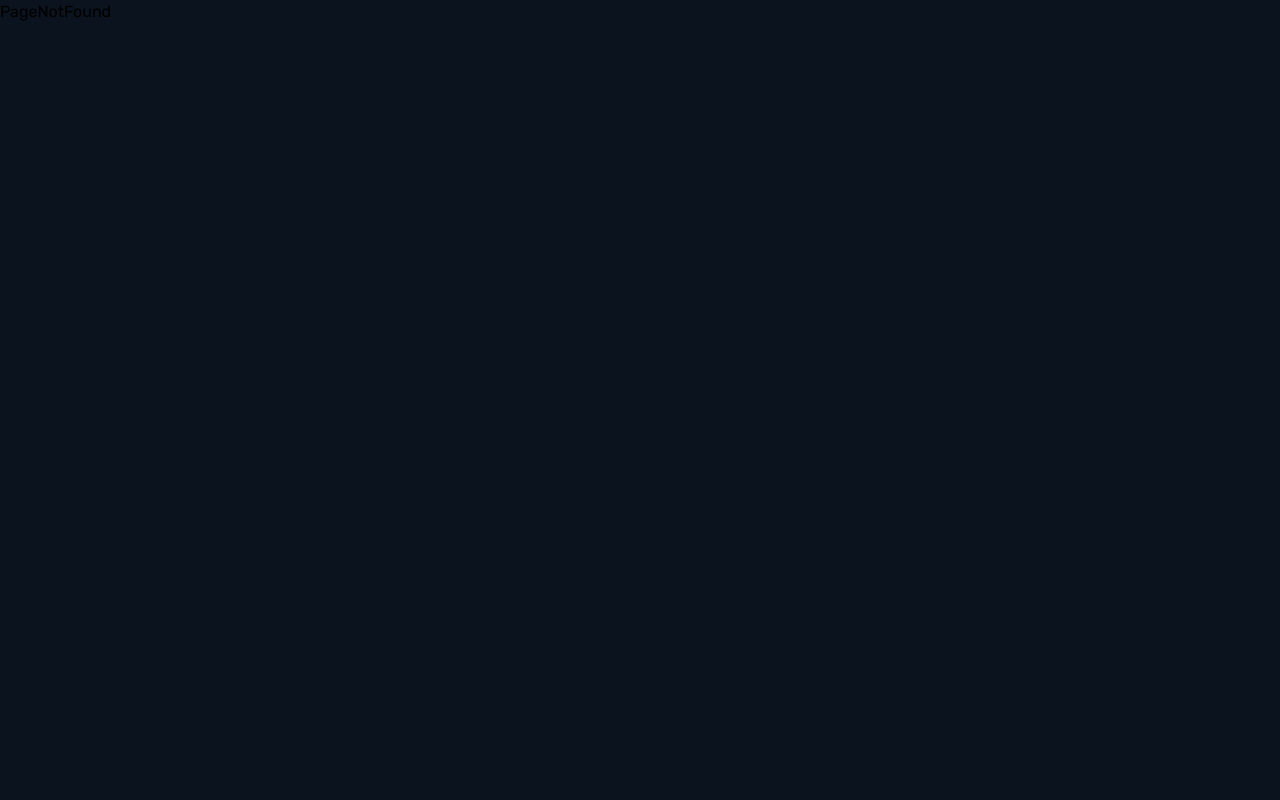
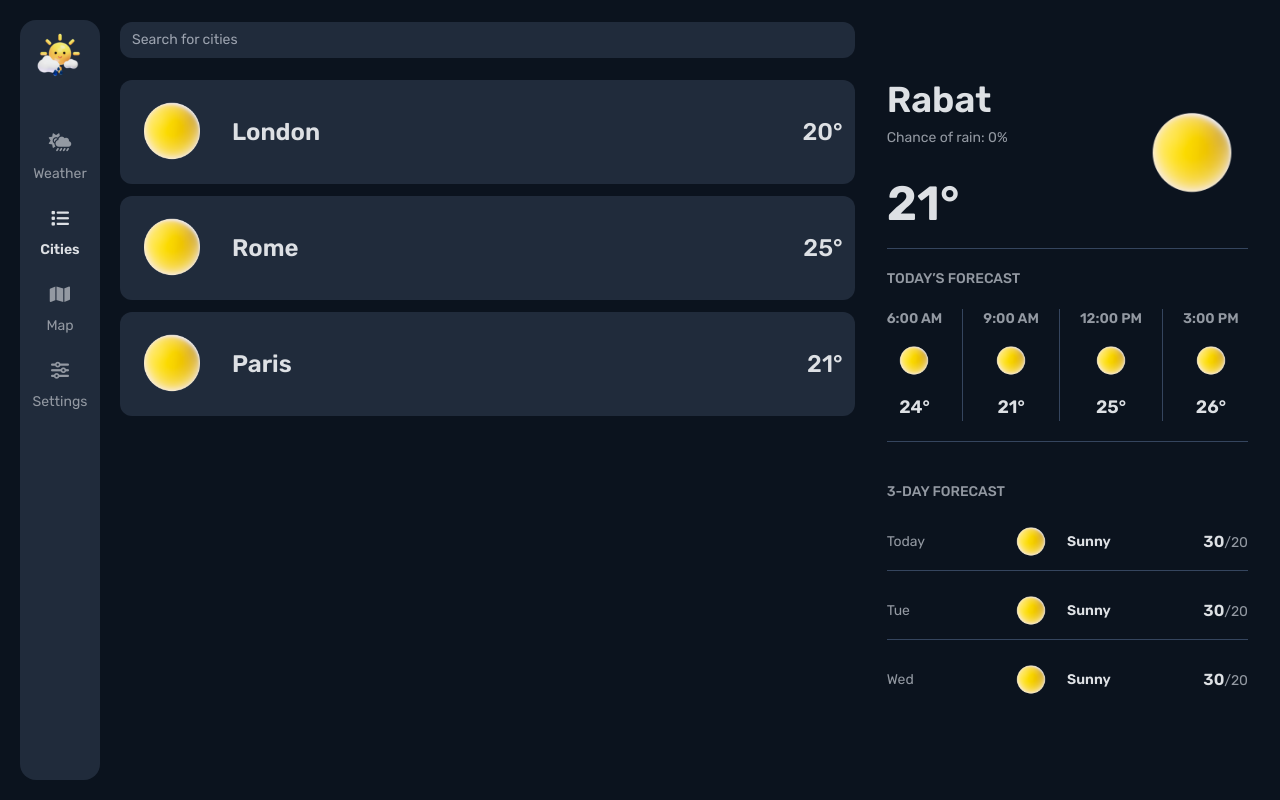
Before and after one commit to Zawalid/weather-app, a React (Vite) app: page /app/cities in a window 1280 px wide. Built offline with nearby package versions, Linux system fonts and the light colour scheme.

Commit message:
Add routing

```diff
--- a/src/App.jsx
+++ b/src/App.jsx
@@ -1,17 +1,27 @@
-import { BrowserRouter, Routes, Route } from "react-router-dom";
-import AppLayout from "@/ui/AppLayout";
-import HomePage from "@/pages/HomePage";
-import PageNotFound from "@/pages/PageNotFound";
+import { BrowserRouter, Routes, Route, Navigate } from 'react-router-dom';
+import AppLayout from './ui/AppLayout';
+import HomePage from './pages/HomePage';
+import PageNotFound from './pages/PageNotFound';
+import Weather from './features/weather/Weather';
+import Cities from './features/cities/Cities';
+import Map from './features/map/Map';
+import Settings from './features/settings/Settings';
 
-import "@/styles/App.css";
+import '@/styles/App.css';
 
 export default function App() {
   return (
     <BrowserRouter>
       <Routes>
-        <Route path="/" element={<HomePage />} />
-        <Route path="app" element={<AppLayout />} />
-        <Route path="*" element={<PageNotFound />} />
+        <Route path='/' element={<HomePage />} />
+        <Route path='app' element={<AppLayout />}>
+          <Route index element={<Navigate to='weather' />} />
+          <Route path='weather' element={<Weather />} />
+          <Route path='cities' element={<Cities />} />
+          <Route path='Map' element={<Map />} />
+          <Route path='settings' element={<Settings />} />
+        </Route>
+        <Route path='*' element={<PageNotFound />} />
       </Routes>
     </BrowserRouter>
   );
--- a/src/features/cities/City.jsx
+++ b/src/features/cities/City.jsx
@@ -3,20 +3,24 @@ import Sun from '@/assets/sun.png';
 export default function City({ name, time, temperature, type }) {
   return (
     <div
-      className={`noScrollbar flex cursor-pointer items-center justify-between  overflow-auto rounded-xl border-primary bg-background-secondary p-3 transition-colors duration-300 hover:border  hover:bg-transparent ${
-        type === 2 ? 'min-w-[150px] flex-col gap-3 px-5' : 'gap-5'
+      className={`noScrollbar flex cursor-pointer items-center justify-between  gap-5 overflow-auto rounded-xl border-primary bg-background-secondary p-3 transition-colors duration-300 hover:border  hover:bg-transparent ${
+        type === 2 ? 'min-w-[150px] flex-col gap-3 px-5' : type === 3 ? 'py-1 ' : ''
       } `}
       id='city'
     >
-      <img src={Sun} alt='sun' className='w-20' />
+      <img src={Sun} alt='sun' className={type === 3 ? 'w-16' : 'w-20'} />
       <div className='flex-1'>
         <div className='flex items-center gap-2'>
-          <h3 className='text-2xl font-semibold text-text-primary'>{name}</h3>
-          {type == 1 && <i className='fa-solid fa-location-arrow text-lg text-text-tertiary'></i>}
+          <h3 className={`font-semibold text-text-primary ${type === 3 ? 'text-xl' : 'text-2xl'}`}>
+            {name}
+          </h3>
+          {type === 1 && <i className='fa-solid fa-location-arrow text-lg text-text-tertiary'></i>}
         </div>
-        {type == 1 && <p className='mt-2 text-sm text-text-secondary'>{time}</p>}
+        {type === 1 || (type === 3 && <p className='mt-2 text-sm text-text-secondary'>{time}</p>)}
       </div>
-      <span className='text-2xl font-medium text-text-primary'>{temperature}°</span>
+      <span className={` font-medium text-text-primary ${type === 3 ? 'text-3xl' : 'text-2xl'} `}>
+        {temperature}°
+      </span>
     </div>
   );
 }
--- /dev/null
+++ b/src/features/map/Map.jsx
@@ -0,0 +1,14 @@
+import MapImg from '@/assets/map.png';
+export default function Map() {
+  return (
+    <div
+      className='h-full w-full rounded-xl'
+      style={{
+        backgroundImage: `url(${MapImg})`,
+        backgroundRepeat: 'no-repeat',
+        backgroundPosition: 'center',
+        backgroundSize: 'cover',
+      }}
+    ></div>
+  );
+}
--- a/src/features/weather/index.js
+++ /dev/null
@@ -1,13 +0,0 @@
-import Weather from "./Weather";
-import CurrentWeather from "./CurrentWeather";
-import TodayForecast from "./TodayForecast";
-import WeekForecast from "./WeekForecast";
-import ThreeDaysForecast from "./ThreeDaysForeCast";
-
-export {
-  Weather,
-  CurrentWeather,
-  TodayForecast,
-  WeekForecast,
-  ThreeDaysForecast,
-};
--- a/src/ui/AppLayout.jsx
+++ b/src/ui/AppLayout.jsx
@@ -1,18 +1,8 @@
-import Search from '../features/search/Search';
-import Plan from '../features/settings/Plan';
-import Settings from '../features/settings/Settings';
-import SignUp from '../features/settings/SignUp';
-import {
-  TodayForecast,
-  WeekForecast,
-  Weather,
-  CurrentWeather,
-  ThreeDaysForecast,
-} from '../features/weather';
+import { useState } from 'react';
+import { Outlet } from 'react-router-dom';
 import SearchInput from './SearchInput';
 import SideBar from './SideBar';
-import Cities from '@/features/cities/Cities';
-import { useState } from 'react';
+import Aside from './Aside';
 
 export default function AppLayout() {
   const [isAsideOpen, setIsAsideOpen] = useState(false);
@@ -30,27 +20,14 @@ export default function AppLayout() {
         </button>
       </div>
       <div className='col-start-2 overflow-auto pr-3'>
-        {/* <Weather /> */}
-        {/* <Cities type={1} /> */}
-        {/* <Search /> */}
-        <Settings />
+        <Outlet />
       </div>
       <div
         className={`fixed  top-12 h-[calc(100%-40px)] w-[calc(100%-80px)] flex-col gap-5 overflow-auto bg-background-primary p-3 transition-[right] duration-500 hover:right-0 sm:w-[calc(100%-100px)] lg:static lg:flex lg:h-full lg:w-full lg:py-0 lg:pl-0 ${
           isAsideOpen ? 'right-0' : '-right-full'
         }`}
       >
-        {/* Weather */}
-        {/* <TodayForecast className="justify-start overflow-auto noScrollbar" /> */}
-        {/* <WeekForecast /> */}
-
-        {/* Cities */}
-        {/* <CurrentWeather transparent={true} imageClass='w-28' /> */}
-        {/* <TodayForecast transparent={true} className='justify-start bg-transparent' /> */}
-        {/* <ThreeDaysForecast /> */}
-        {/* Settings */}
-        <Plan />
-        <SignUp />
+        <Aside />
       </div>
     </main>
   );
--- /dev/null
+++ b/src/ui/Aside.jsx
@@ -0,0 +1,34 @@
+import { useLocation } from 'react-router-dom';
+
+import Plan from '../features/settings/Plan';
+import SignUp from '../features/settings/SignUp';
+import TodayForecast from '../features/weather/TodayForecast';
+import CurrentWeather from '../features/weather/CurrentWeather';
+import WeekForecast from '../features/weather/WeekForecast';
+import ThreeDaysForecast from '../features/weather/ThreeDaysForeCast';
+import Cities from '../features/cities/Cities';
+
+export default function Aside() {
+  const currentTab = useLocation().pathname.split('/')[2];
+  return currentTab === 'weather' ? (
+    <>
+      <TodayForecast className='noScrollbar justify-start overflow-auto' />
+      <WeekForecast />
+    </>
+  ) : currentTab === 'cities' ? (
+    <>
+      <CurrentWeather transparent={true} imageClass='w-28' />
+      <TodayForecast transparent={true} className='justify-start bg-transparent' />
+      <ThreeDaysForecast />
+    </>
+  ) : currentTab === 'settings' ? (
+    <>
+      <Plan />
+      <SignUp />
+    </>
+  ) : (
+    <>
+    <Cities type={3} />
+    </>
+  );
+}
--- a/src/ui/SideBar.jsx
+++ b/src/ui/SideBar.jsx
@@ -1,23 +1,23 @@
-import Logo from "@/ui/Logo";
-import { NavLink } from "react-router-dom";
+import Logo from '@/ui/Logo';
+import { NavLink } from 'react-router-dom';
 
 export default function SideBar() {
   return (
-    <aside className="p-3 gap-12 row-span-2 rounded-2xl flex items-center flex-col  bg-background-secondary">
-      <Logo className="w-12" />
-      <div className="flex flex-col gap-5">
-        <NavLink to="/app">
-          <Button icon="fa-cloud-sun-rain" text="Weather" />
+    <aside className='row-span-2 flex flex-col items-center gap-12 rounded-2xl bg-background-secondary  p-3'>
+      <Logo className='w-12' />
+      <div className='flex flex-col gap-5'>
+        <NavLink to='weather'>
+          <Button icon='fa-cloud-sun-rain' text='Weather' />
         </NavLink>
-        {/* <NavLink to="cities"> */}
-        <Button icon="fa-list" text="Cities" />
-        {/* </NavLink> */}
-        {/* <NavLink to="map"> */}
-        <Button icon="fa-map" text="Map" />
-        {/* </NavLink> */}
-        {/* <NavLink to="settings"> */}
-        <Button icon="fa-sliders" text="Settings" />
-        {/* </NavLink> */}
+        <NavLink to='cities'>
+          <Button icon='fa-list' text='Cities' />
+        </NavLink>
+        <NavLink to="map">
+        <Button icon='fa-map' text='Map' />
+        </NavLink>
+        <NavLink to='settings'>
+          <Button icon='fa-sliders' text='Settings' />
+        </NavLink>
       </div>
     </aside>
   );
@@ -25,11 +25,9 @@ export default function SideBar() {
 
 function Button({ icon, text }) {
   return (
-    <button className="flex group w-full text-text-secondary flex-col items-center gap-2 transition-colors duration-300 hover:text-text-primary">
+    <button className='group flex w-full flex-col items-center gap-2 text-text-secondary transition-colors duration-300 hover:text-text-primary'>
       <i className={`fa-solid ${icon} text-lg`}></i>
-      <span className="group-hover:font-semibold text-xs sm:text-sm">
-        {text}
-      </span>
+      <span className='text-xs group-hover:font-semibold sm:text-sm'>{text}</span>
     </button>
   );
 }
```
Also changed, not shown: src/assets/map.png (added).
